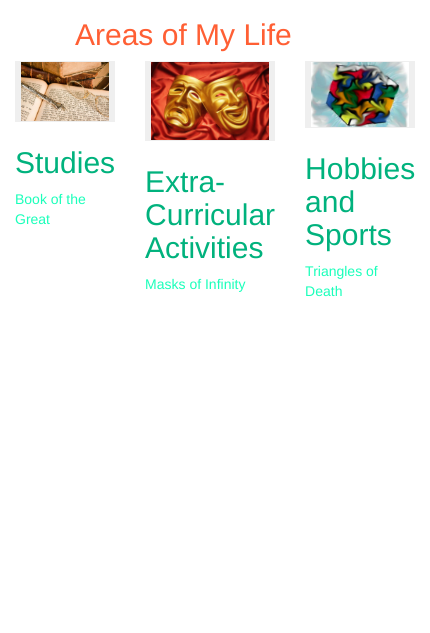
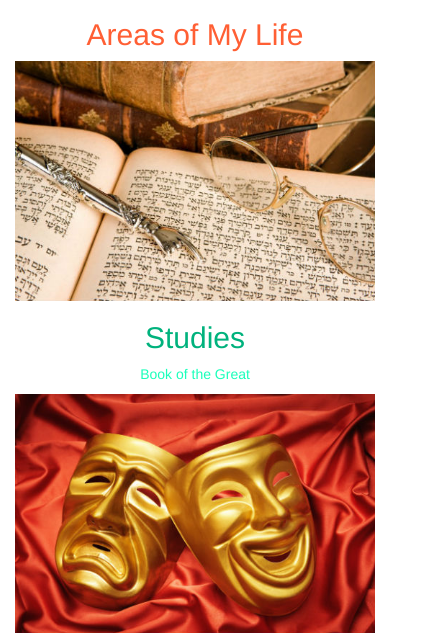
Before and after one commit to CreighMarkovichg1/Project_1, a plain HTML site: page index.html in a window 390 px wide. Shown: the part 257-890 px from the top of the page, 430 px wide, since content can reach past the window. Before the commit the page ends 844 px from the top, so only its background shows below. Drawn offline with Linux system fonts and the light colour scheme.

Commit message:
responsivness done

```diff
--- a/css/style.css
+++ b/css/style.css
@@ -22,20 +22,21 @@ body {background-color: }
 .divider-line{
     border-bottom: 2px inset #1AFFBA;
 }
-
+/*
 .smaller-pics{
     display:flex;
     justify-content:space-around;
 }
-
+*/
+/*
 .button{
     padding:none;
     border: 0;
 }
+*/
 
 .areas-of-my-life > h2{
     color:#FF5F34;
-    padding:0 0 0 60px;
 }
 
 .smaller-pics > div > h2{
@@ -53,3 +54,16 @@ body {background-color: }
 .big-picture{
     padding-top:10px;
 }
+
+.smaller-pics > div{
+    text-align:center;
+}
+
+.smaller-pics > div > img{
+    text-align:center;
+    margin:0 auto;
+}
+
+.aoml{
+    text-align:center;
+}
--- a/index.html
+++ b/index.html
@@ -45,25 +45,19 @@
 
     <nav class='row smaller-pics'>
            <div class='col-md-4 studies-img'>
-               <button class='button'>
                 <img class='img-responsive' data-toggle="modal" data-target="#studies_modal" src='images/studies.jpg'>
-               </button>
                 <h2>Studies</h2>
                 <p><a href='http://study.com/cimages/course-image/the-crucible-study-guide_204067_large.jpg'>Book of the Great</a></p>
             </div>
       <!--end studies-->
             <div class='col-md-4 extra-curricular-img'>
-               <button class='button'>
                 <img class='img-responsive' data-toggle="modal" data-target="#extra_modal" src='images/theatre.jpg'>
-               </button>
                 <h2>Extra-Curricular Activities</h2>
                 <p><a href='http://dreamicus.com/data/theatre/theatre-06.jpg'>Masks of Infinity</a></p>
             </div>
 <!--end extra-curricular-->
             <div class='col-md-4 hobbies-img'>
-               <button class='button'>
                 <img class='img-responsive' data-toggle="modal" data-target="#hobbies_modal" src='images/rubiks_cube.jpg'>
-               </button>
                 <h2>Hobbies and Sports</h2>
                 <p><a href="https://codepen.io/Creigh16/pen/qXQzKb">Triangles of Death</a></p>
             </div>
```
Also changed, not shown: images/laptop and color.jpg (added), 1 other file.
